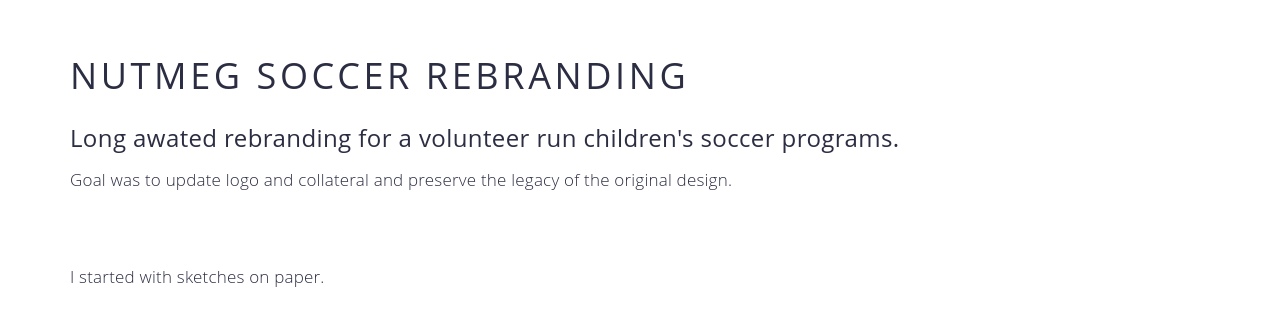
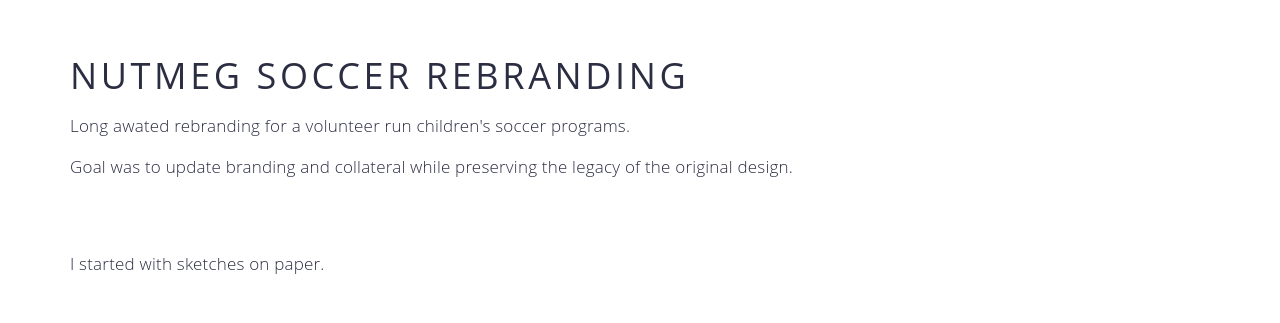
Before and after one commit to Moolversin/Lubov-Soltan-Design-Portfolio-v1.0, a plain HTML site: page nutmeg-soccer.html in a window 1280 px wide. Shown: the part 73-396 px from the top of the page. Drawn offline with nearby package versions, Linux system fonts and the light colour scheme.

Commit message:
Nutmeg page fix

```diff
--- a/nutmeg-soccer.html
+++ b/nutmeg-soccer.html
@@ -86,8 +86,8 @@
 				<div class="row">
 					<div class="col-lg-9 col-md-12 col-sm-12 col-12 col-1-gutter">
 						<h1>Nutmeg Soccer rebranding</h1>
-						<h3>Long awated rebranding for a volunteer run children's soccer programs.</h3>
-						<p>Goal was to update logo and collateral and preserve the legacy of the original design.</p>
+						<p>Long awated rebranding for a volunteer run children's soccer programs.</p>
+						<p>Goal was to update branding and collateral while preserving the legacy of the original design.</p>
 					</div>
 				</div>
 			</div>
```
